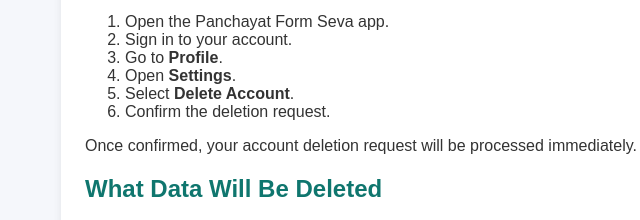
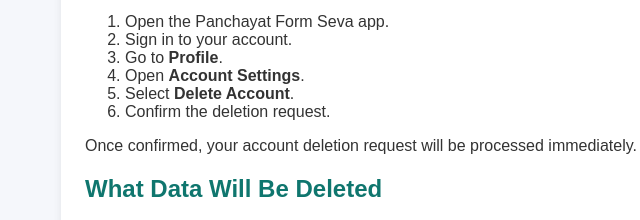
Before and after one commit to panchayat-form-seva/panchayat-policies, a plain HTML site: page delete-account.html in a window 1280 px wide. Shown: the part 351-571 px from the top of the page, 129-769 px from the left. Drawn offline with Linux system fonts and the light colour scheme.

Commit message:
Update delete-account.html

```diff
--- a/delete-account.html
+++ b/delete-account.html
@@ -31,7 +31,7 @@
                 <li>Open the Panchayat Form Seva app.</li>
                 <li>Sign in to your account.</li>
                 <li>Go to <strong>Profile</strong>.</li>
-                <li>Open <strong>Settings</strong>.</li>
+                <li>Open <strong>Account Settings</strong>.</li>
                 <li>Select <strong>Delete Account</strong>.</li>
                 <li>Confirm the deletion request.</li>
             </ol>
```
